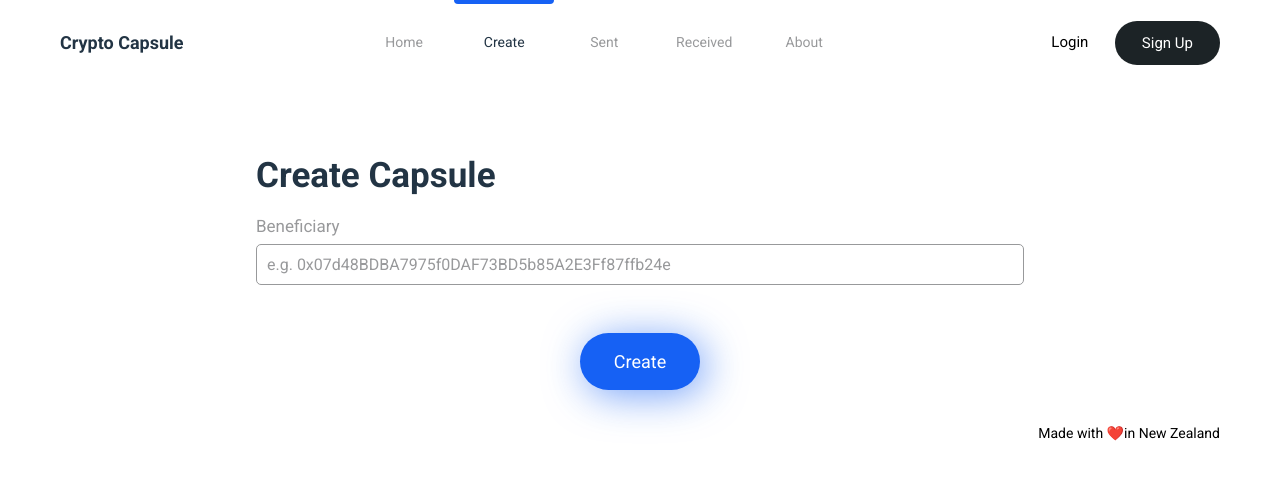
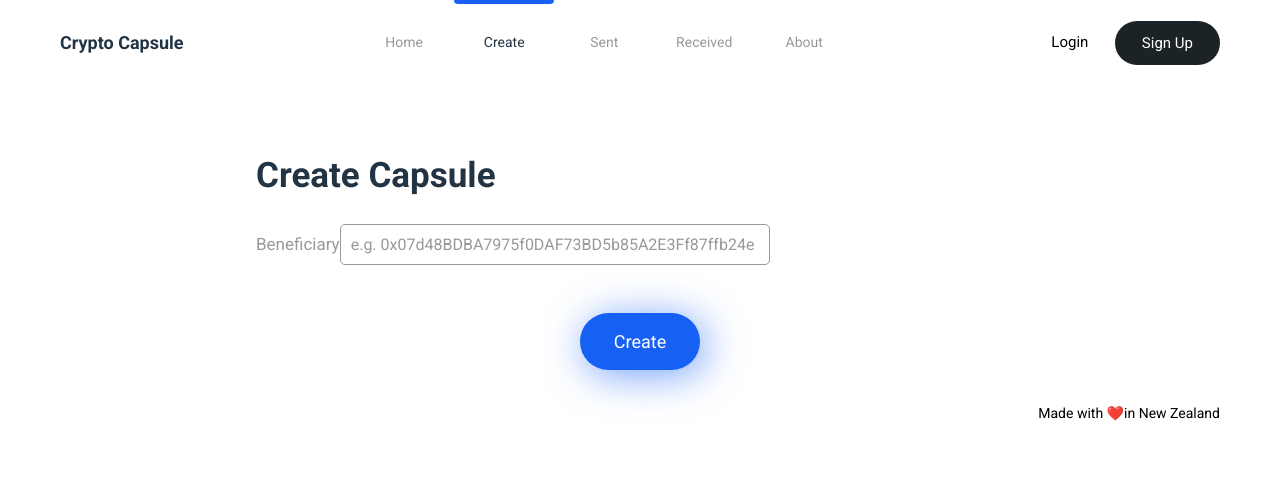
Before and after one commit to chase-manning/crypto-capsule, a React (Create React App) app in the folder client/: page /create in a window 1280 px wide. Shown: the top 478 px of the page. Built offline with nearby package versions, Linux system fonts and the light colour scheme.

Commit message:
:lipstick: reduce width of benefeciary

```diff
--- a/client/src/components/CreatePage.tsx
+++ b/client/src/components/CreatePage.tsx
@@ -44,6 +44,7 @@ const CreatePage = () => {
         <TextInput
           label="Beneficiary"
           placeholder="e.g. 0x07d48BDBA7975f0DAF73BD5b85A2E3Ff87ffb24e"
+          maxWidth="430px"
         />
         <ButtonContainer>
           <Button
```
